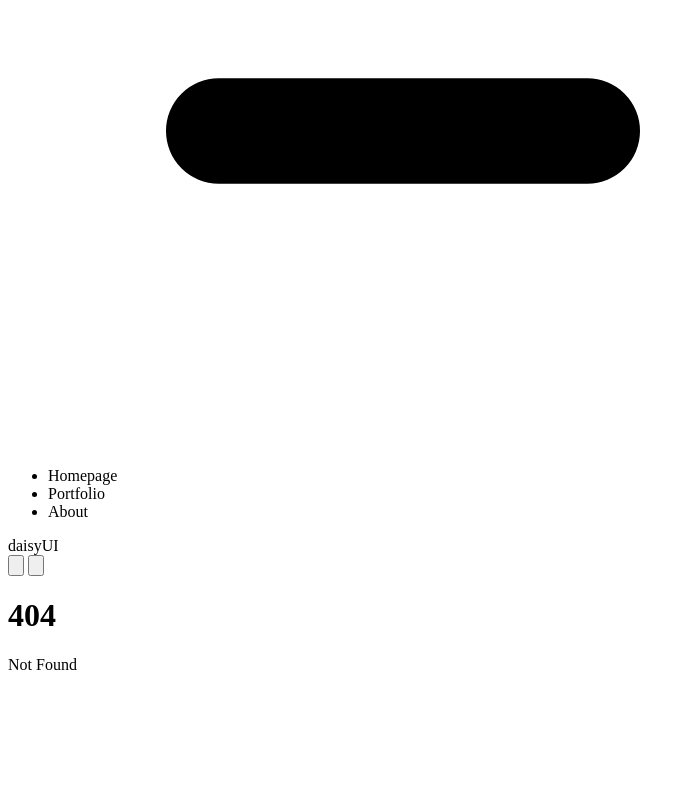
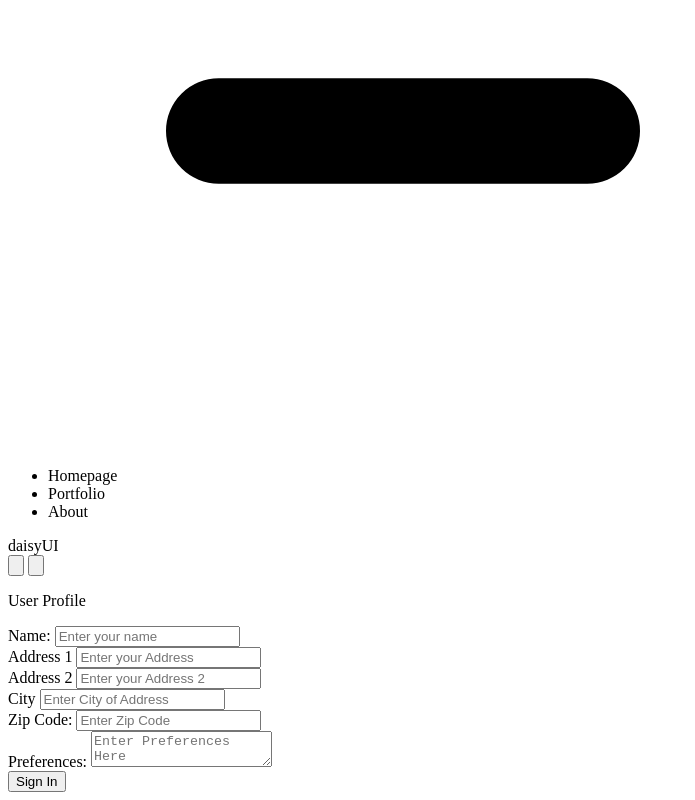
Before and after one commit to ChaseCotton/volunteer-management-webapp, a SvelteKit app: page /login/userprofile in a window 1280 px wide. Before the commit this address had no page. Shown: the part 825-1625 px from the top of the page, without its empty margins (0-695 px from the left). Before the commit the page ends 1515 px from the top, so only its background shows below. Built offline with nearby package versions, Linux system fonts and the light colour scheme.

Commit message:
50 percent of user profile management

```diff
--- a/src/routes/+page.svelte
+++ b/src/routes/+page.svelte
@@ -2,3 +2,6 @@
 <button class="btn">
     <a href="/login">login</a>
 </button>
+<button class="btn">
+    <a href="/login/userprofile">User Profile Management</a>
+</button>
--- /dev/null
+++ b/src/routes/login/userprofile/+page.svelte
@@ -0,0 +1,65 @@
+<script lang="ts">
+  import type { PageData } from '../signin/$types';
+  export let data: PageData;
+
+  function signIn() {
+    const user = document.getElementById('user').value;
+    const pass = document.getElementById('pass').value;
+
+    // Output the form values to the console
+    console.log("Email:", user);
+    console.log("Password:", pass);
+  }
+</script>
+<div class="flex flex-col w-full max-w-xs mx-auto mt-8">
+<form id="loginForm">
+  <p class="text-lg font-semibold mb-4">User Profile</p>
+
+  <div class="form-control mb-4">
+    <label for="name" class="label">
+      <span class="label-text">Name: </span>
+    </label>
+    <input type="text" id="name" name="name" placeholder="Enter your name" class="input input-bordered w-full" required/>
+  </div>
+
+  <div class="form-control mb-4">
+    <label for="addy" class="label">
+      <span class="label-text">Address 1</span>
+    </label>
+    <input type="text" id="addy" name="addy" placeholder="Enter your Address" maxlength="100" class="input input-bordered w-full" required/>
+  </div>
+
+  <div class="form-control mb-4">
+    <label for="addy2" class="label">
+      <span class="label-text">Address 2</span>
+    </label>
+    <input type="text" id="addy2" name="addy2" placeholder="Enter your Address 2" maxlength="100" class="input input-bordered w-full"/>
+  </div>
+
+  <div class="form-control mb-4">
+    <label for="city" class="label">
+      <span class="label-text">City</span>
+    </label>
+    <input type="text" id="city" name="city" placeholder="Enter City of Address" maxlength="100" class="input input-bordered w-full" required/>
+  </div>
+
+  <div class="form-control mb-4">
+    <label for="zip" class="label">
+      <span class="label-text">Zip Code: </span>
+    </label>
+    <input type="text" id="zip" name="zip" placeholder="Enter Zip Code" maxlength="9" minlength="5" class="input input-bordered w-full" required/>
+  </div>
+
+  <div class="form-control mb-4">
+    <label for="preferences" class="label">
+      <span class="label-text">Preferences: </span>
+    </label>
+    <textarea class="textarea textarea-primary" placeholder="Enter Preferences Here"></textarea>
+  </div>
+
+  <div class="form-control mb-6">
+    <button class="btn btn-primary w-full" on:click={signIn}>Sign In</button>
+  </div>
+
+</form>
+</div>
```
Also changed, not shown: src/routes/login/+page.svelte (+0 -27 lines).
